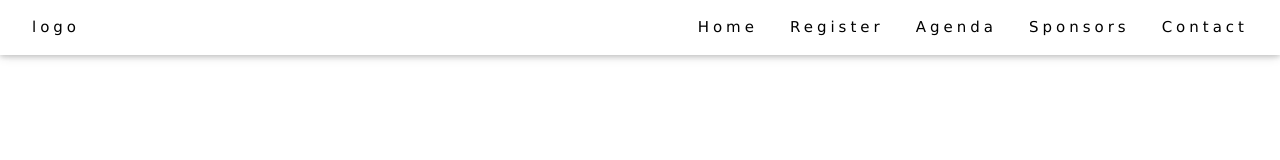
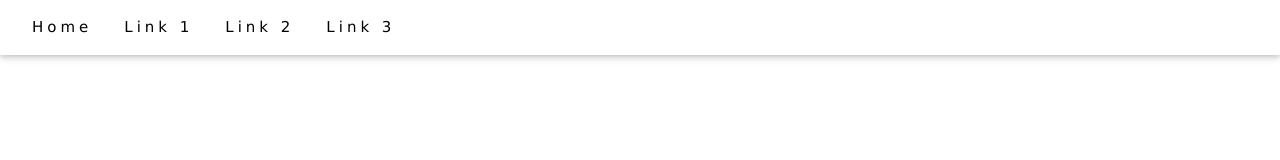
Before and after one commit to Omprakash1101/pinnacle2k25, a plain HTML site: page home.html in a window 1280 px wide. Drawn offline with nearby package versions, Linux system fonts and the light colour scheme.

Commit message:
Update home.html

```diff
--- a/home.html
+++ b/home.html
@@ -12,16 +12,18 @@
   }
 </style>
 <body>
-<div class="w3-top w3-bar w3-white w3-wide w3-padding w3-card">
-<a href="#home" class="w3-bar-item w3-button">logo</a>
-
-<!-- Float links to the right. Hide them on small screens -->
-<div class="w3-right hide">
-<a href="#home" class="w3-bar-item w3-button">Home</a>
-<a href="#Register" class="w3-bar-item w3-button">Register</a>
-<a href="#agenda" class="w3-bar-item w3-button">Agenda</a>
-  <a href="#" class="w3-bar-item w3-button">Sponsors</a>
-  <a href="#" class="w3-bar-item w3-button">Contact</a>
+  <div class="w3-top w3-bar w3-white w3-wide w3-padding w3-card">
+  <a href="#" class="w3-bar-item w3-button">Home</a>
+  <a href="#" class="w3-bar-item w3-button w3-hide-small">Link 1</a>
+  <a href="#" class="w3-bar-item w3-button w3-hide-small">Link 2</a>
+  <a href="#" class="w3-bar-item w3-button w3-hide-small">Link 3</a>
+  <a href="javascript:void(0)" class="w3-bar-item w3-button w3-right w3-hide-large w3-hide-medium" onclick="myFunction()">&#9776;</a>
 </div>
 
+<div id="demo" class="w3-bar-block w3-hide w3-hide-large w3-hide-medium w3-white w3-wide w3-padding w3-card"">
+  <a href="#" class="w3-bar-item w3-button">Link 1</a>
+  <a href="#" class="w3-bar-item w3-button">Link 2</a>
+  <a href="#" class="w3-bar-item w3-button">Link 3</a>
 </div>
+</body>
+</html>
```
